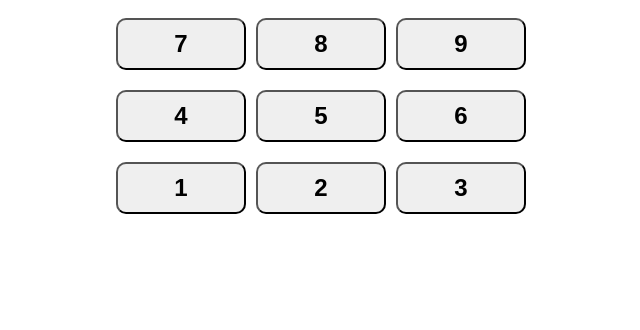
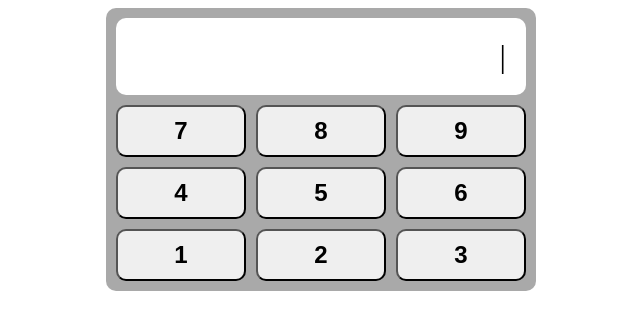
Before and after one commit to SVENTRIPIKAL/Odin-Calculator, a plain HTML site: page index.html in a window 1280 px wide. Shown: the whole page, without its empty margins (319-959 px from the left). Drawn offline with Linux system fonts and the light colour scheme.

Commit message:
Add calculator div to hold display & buttons

```diff
--- a/javascript/main.js
+++ b/javascript/main.js
@@ -43,7 +43,7 @@ function operate(operator, num1, num2) {
 // returns a container class of button elements
 function getButtonContainer(listSlice) {
     let container = document.createElement("div")
-    container.setAttribute("class", "container")
+    container.setAttribute("class", "buttonContainer")
     container.append(...listSlice)
     return container
 }
@@ -57,14 +57,33 @@ function createButton(n) {
 }
 
 // displays 3 rows of containers with calculator buttons
-function createCalcButtons() {
+function createCalcButtons(calculator) {
     let buttonList = Array.apply(null, Array(9)).map((e, i) => createButton(i+1))
     for (let i = 9; i > 0; i -= 3) {
         let listSlice = buttonList.slice(i-3, i)
         let buttonContainer = getButtonContainer(listSlice)
-        document.body.append(buttonContainer)
+        calculator.append(buttonContainer)
     }
 }
 
+// creates user input display class element
+function createCalcDisplay(calculator) {
+    let display = document.createElement("div")
+    display.setAttribute("class", "display")
+    display.textContent = "|"
+    calculator.append(display)
+}
 
-createCalcButtons()
+// displays calculator to screen
+function createCalculator() {
+    let calculator = document.createElement("div")
+    calculator.setAttribute("class", "calculator")
+
+    createCalcDisplay(calculator)
+    createCalcButtons(calculator)
+
+    document.body.append(calculator)
+}
+
+
+createCalculator()
--- a/style/style.css
+++ b/style/style.css
@@ -1,7 +1,23 @@
-.container {
+.calculator {
+    display: flex;
+    flex-direction: column;
+    gap: 10px;
+    padding: 10px;
+    border-radius: 10px;
+    background-color: darkgray;
+}
+
+.display {
+    padding: 20px;
+    font-size: xx-large;
+    text-align: end;
+    border-radius: 10px;
+    background-color: white;
+}
+
+.buttonContainer {
     display: flex;
     gap: 10px;
-    margin: 10px;
 }
 
 button {
```
